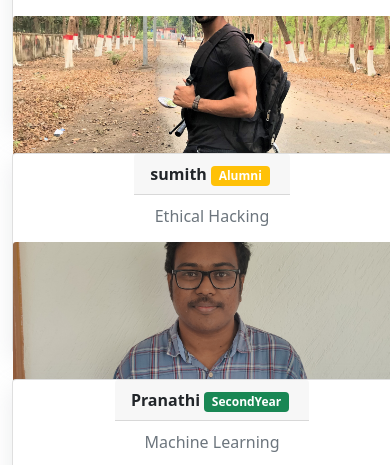
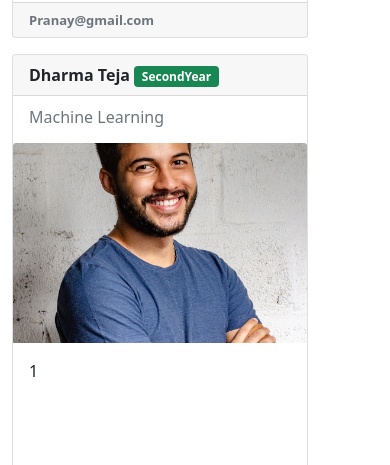
Before and after one commit to shashidharyellenki/Ubuntu_lpts, a Django app: page / in a window 390 px wide; the page is wider, and only the part inside the window is pictured. Shown: the part 1103-1568 px from the top of that part. Run offline with Django 4.2, Linux system fonts and the light colour scheme; data comes from the database, SQL or seed files in the repository.

Commit message:
Testing Commit

```diff
--- a/lpts/static/css/cards.css
+++ b/lpts/static/css/cards.css
@@ -1,4 +1,4 @@
-.card-wrapper{
+/* .card-wrapper{
     display: flex;
     flex-wrap: wrap;
     justify-content: flex-start;
@@ -14,4 +14,4 @@
     align-items: center;
     margin-top:10px;
 
-}
+} */
--- a/templates/base.html
+++ b/templates/base.html
@@ -7,7 +7,7 @@
     <meta name="viewport" content="width=device-width, initial-scale=1.0">
     <link rel="stylesheet" href="{% static 'css/style.css' %}">
     <link rel="stylesheet" href="{% static 'css/paginator.css' %}">
-    <link rel="stylesheet" href="{% static 'css/cards.css' %}">
+    <!-- <link rel="stylesheet" href="{% static 'css/cards.css' %}"> -->
     <!-- Bootswatch -->
     <!-- <link rel="stylesheet" href="{% static 'styles/bootstrap.min.css' %}"> -->
     <!-- Bootstrap -->
--- a/templates/pages/index.html
+++ b/templates/pages/index.html
@@ -12,7 +12,7 @@
     {% if student %}
     {% for stud in student %}
 
-       <div class="col-sm 12 col-md-3" style="width:20rem">
+       <div class="col-sm-3" style="width:20rem">
         <div class="card mb-3">
             {% if stud.acadamicYear == 'Alumni' %}
             <p class="card-header"><strong>{{stud.Name}}</strong><span class="badge bg-warning mx-1">{{stud.acadamicYear}}</span></p>
@@ -44,7 +44,7 @@
        {% endfor %}
        {% else %}
        <div class="row">
-         <div class="col-sm-12 col-md-6">
+         <div class="col-sm-3">
            <h1>No records in the database</h1>
          </div>
        </div>
```
